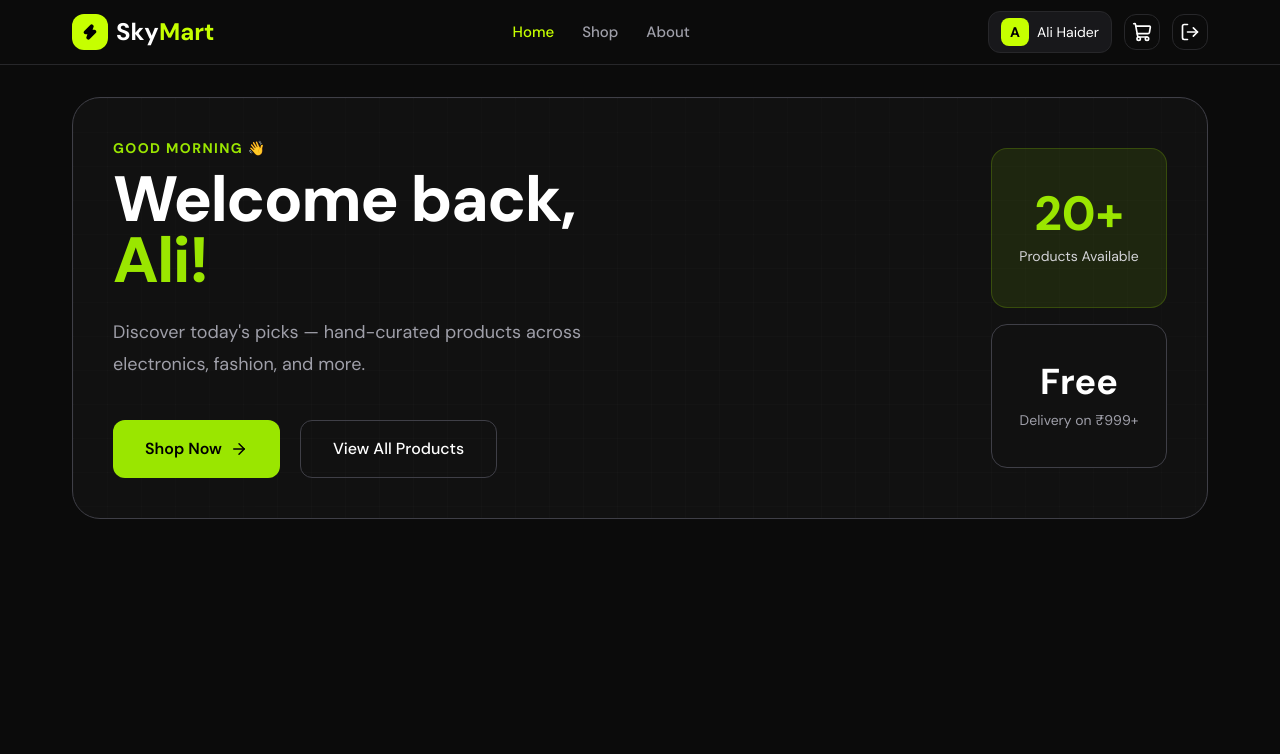
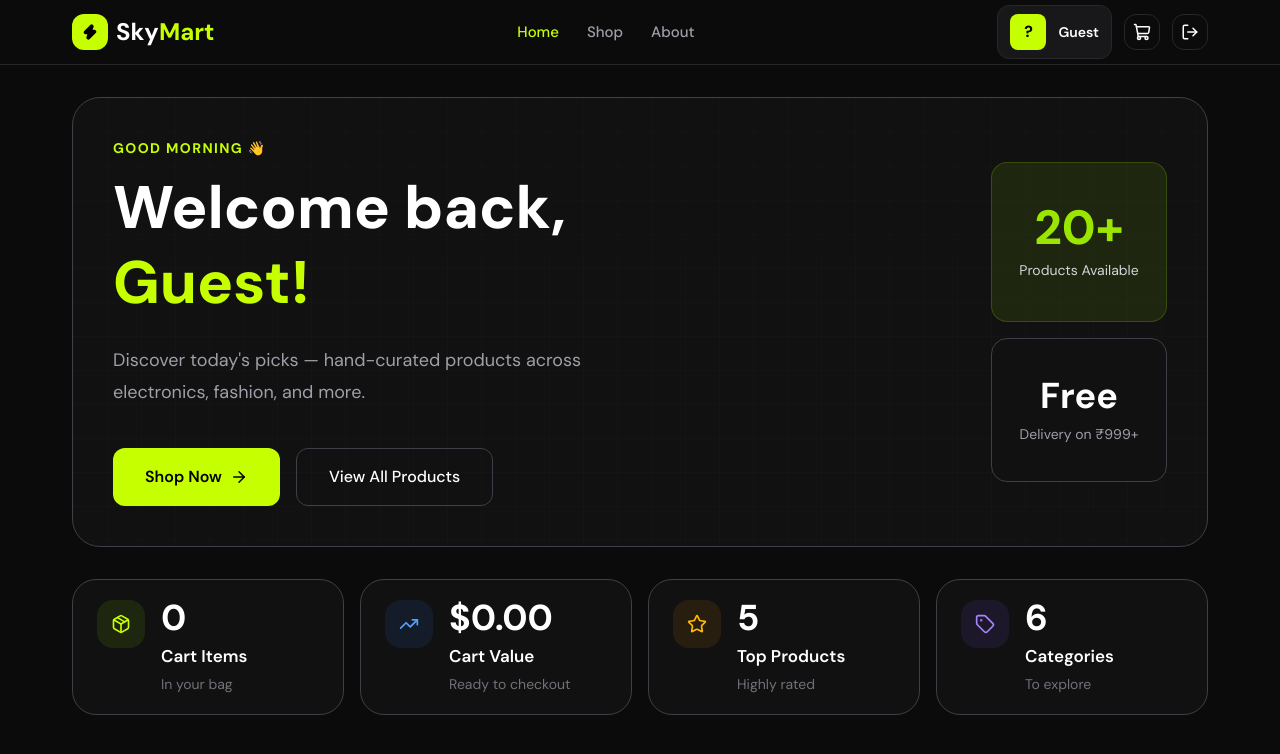
Before and after one commit to md-alihaider/cohort-3, a React (Vite) app in the folder Projects/SkyMart-Ecommerce/: page /home in a window 1280 px wide. Shown: the top 754 px of the page. Built offline with nearby package versions, Linux system fonts and the light colour scheme; sample sign-in values are in the browser's storage.

Commit message:
feat: implement user authentication context and enhance Navbar and Hero components with user-specific greetings and stats display

```diff
--- a/Projects/SkyMart-Ecommerce/src/components/components-layouts/Navbar.jsx
+++ b/Projects/SkyMart-Ecommerce/src/components/components-layouts/Navbar.jsx
@@ -1,9 +1,13 @@
-import { Link, NavLink } from "react-router";
+import { Link, NavLink, useNavigate } from "react-router";
 import { ShoppingCart, LogOut, Menu, X, Zap } from "lucide-react";
-import { useState } from "react";
+import { useContext, useState } from "react";
+import { Auth } from "/src/context/AuthContext";
 
 const Navbar = () => {
   const [open, setOpen] = useState(false);
+  const navigate = useNavigate();
+
+  const { loggedInUser, logout } = useContext(Auth);
 
   const navLinks = [
     { name: "Home", path: "/home" },
@@ -11,24 +15,31 @@ const Navbar = () => {
     { name: "About", path: "/about" },
   ];
 
+  const initials =
+    loggedInUser?.name
+      ?.split(" ")
+      .map((name) => name[0])
+      .join("")
+      .slice(0, 2)
+      .toUpperCase() || "?";
+
+  const logoutHandler = () => {
+    logout();
+    navigate("/login");
+  };
+
   return (
     <header className="sticky top-0 z-50 border-b border-zinc-800 bg-[#0B0B0B]">
       <div className="mx-auto flex h-16 max-w-300 items-center justify-between px-6 lg:px-8">
         {/* Logo */}
-        <Link to="/" className="flex items-center gap-3">
-          <div className="flex items-center gap-2">
-            <div className="flex h-9 w-9 items-center justify-center rounded-xl bg-primary">
-              <Zap
-                size={16}
-                strokeWidth={3}
-                className="fill-black text-black"
-              />
-            </div>
+        <Link to="/home" className="flex items-center gap-2">
+          <div className="flex h-9 w-9 items-center justify-center rounded-xl bg-primary">
+            <Zap size={16} strokeWidth={3} className="fill-black text-black" />
+          </div>
 
-            <h1 className="text-2xl font-bold">
-              Sky<span className="text-primary">Mart</span>
-            </h1>
-          </div>
+          <h1 className="text-2xl font-bold">
+            Sky<span className="text-primary">Mart</span>
+          </h1>
         </Link>
 
         {/* Desktop Navigation */}
@@ -50,20 +61,34 @@ const Navbar = () => {
 
         {/* Desktop Actions */}
         <div className="hidden lg:flex items-center gap-3">
-          <div className="flex items-center gap-2 rounded-xl border border-zinc-800 bg-zinc-900 px-3 py-1.5">
-            <div className="flex h-7 w-7 items-center justify-center rounded-lg bg-primary text-sm font-bold text-black">
-              A
+          {/* User Card */}
+          <div className="flex items-center gap-3 rounded-xl border border-zinc-800 bg-zinc-900 px-3 py-2">
+            <div className="flex h-9 w-9 items-center justify-center rounded-lg bg-primary font-bold text-black">
+              {initials}
             </div>
 
-            <span className="text-white text-sm">Ali Haider</span>
+            <div className="leading-tight">
+              <h3 className="text-sm font-semibold text-white">
+                {loggedInUser?.name || "Guest"}
+              </h3>
+
+              <p className="text-xs text-zinc-500">
+                {loggedInUser?.email || ""}
+              </p>
+            </div>
           </div>
 
-          <button className="w-9 h-9 rounded-xl border border-zinc-800 flex items-center justify-center text-white hover:border-lime-400 transition">
-            <ShoppingCart size={20} />
+          {/* Cart */}
+          <button className="relative flex h-9 w-9 items-center justify-center rounded-xl border border-zinc-800 text-white transition hover:border-primary">
+            <ShoppingCart size={18} />
           </button>
 
-          <button className="w-9 h-9 rounded-xl border border-zinc-800 flex items-center justify-center text-white hover:border-red-500 transition">
-            <LogOut size={20} />
+          {/* Logout */}
+          <button
+            onClick={logoutHandler}
+            className="flex h-9 w-9 items-center justify-center rounded-xl border border-zinc-800 text-white transition hover:border-red-500 hover:text-red-400"
+          >
+            <LogOut size={18} />
           </button>
         </div>
 
@@ -73,7 +98,10 @@ const Navbar = () => {
             <ShoppingCart size={18} />
           </button>
 
-          <button className="flex h-9 w-9 items-center justify-center rounded-lg border border-zinc-800 hover:border-red-500 transition">
+          <button
+            onClick={logoutHandler}
+            className="flex h-9 w-9 items-center justify-center rounded-lg border border-zinc-800 hover:border-red-500 transition"
+          >
             <LogOut size={18} />
           </button>
 
@@ -88,7 +116,24 @@ const Navbar = () => {
 
       {/* Mobile Menu */}
       {open && (
-        <div className="border-t border-zinc-800 bg-card lg:hidden">
+        <div className="border-t border-zinc-800 bg-[#151515] lg:hidden">
+          {/* Mobile User Card */}
+          <div className="mx-3 mt-3 flex items-center gap-3 rounded-xl border border-zinc-800 bg-zinc-900 p-3">
+            <div className="flex h-10 w-10 items-center justify-center rounded-lg bg-primary font-bold text-black">
+              {initials}
+            </div>
+
+            <div>
+              <h3 className="text-sm font-semibold text-white">
+                {loggedInUser?.fullName || "Guest"}
+              </h3>
+
+              <p className="text-xs text-zinc-500">
+                {loggedInUser?.email || ""}
+              </p>
+            </div>
+          </div>
+
           <nav className="flex flex-col py-3">
             {navLinks.map((link) => (
               <NavLink
--- a/Projects/SkyMart-Ecommerce/src/components/home/HeroLeft.jsx
+++ b/Projects/SkyMart-Ecommerce/src/components/home/HeroLeft.jsx
@@ -1,32 +1,57 @@
+import { useContext } from "react";
 import { ArrowRight } from "lucide-react";
+import { Auth } from "../../context/AuthContext";
 
 const HeroLeft = () => {
+  const { loggedInUser } = useContext(Auth);
+
+  // Get user's first name
+  const userName =
+    loggedInUser?.fullName?.split(" ")[0] ||
+    loggedInUser?.name?.split(" ")[0] ||
+    "Guest";
+
+  // Greeting based on current time
+  const hour = new Date().getHours();
+
+  let greeting = "";
+
+  if (hour >= 5 && hour < 12) {
+    greeting = "Good Morning";
+  } else if (hour >= 12 && hour < 17) {
+    greeting = "Good Afternoon";
+  } else if (hour >= 17 && hour < 21) {
+    greeting = "Good Evening";
+  } else {
+    greeting = "Good Night";
+  }
+
   return (
     <div className="max-w-155">
-      <p className="text-sm font-bold uppercase tracking-widest text-lime-400">
-        Good Morning 👋
+      <p className="text-sm font-bold uppercase tracking-widest text-primary">
+        {greeting} 👋
       </p>
 
-      <h1 className="mt-3 text-[64px] font-black leading-[0.95] tracking-tight text-white">
+      <h1 className="mt-3 text-5xl font-black leading-tight text-white md:text-6xl">
         Welcome back,
       </h1>
 
-      <h1 className="text-[64px] font-black leading-[0.95] tracking-tight text-lime-400">
-        Ali!
+      <h1 className="text-5xl font-black leading-tight text-primary md:text-6xl">
+        {userName}!
       </h1>
 
-      <p className="mt-6 max-w-130 text-[18px] leading-8 text-zinc-400">
+      <p className="mt-6 max-w-130 text-lg leading-8 text-zinc-400">
         Discover today's picks — hand-curated products across electronics,
         fashion, and more.
       </p>
 
-      <div className="mt-10 flex gap-5">
-        <button className="flex items-center gap-2 rounded-xl bg-lime-400 px-8 py-4 font-semibold text-black transition hover:scale-105">
+      <div className="mt-10 flex flex-wrap gap-4">
+        <button className="flex items-center gap-2 rounded-xl bg-primary px-8 py-4 font-semibold text-black transition hover:scale-105">
           Shop Now
           <ArrowRight size={18} />
         </button>
 
-        <button className="rounded-xl border border-zinc-700 px-8 py-4 font-medium text-white transition hover:border-lime-400">
+        <button className="rounded-xl border border-zinc-700 px-8 py-4 font-medium text-white transition hover:border-primary">
           View All Products
         </button>
       </div>
--- /dev/null
+++ b/Projects/SkyMart-Ecommerce/src/components/home/StatCard.jsx
@@ -0,0 +1,34 @@
+const StatCard = ({
+  icon: Icon,
+  iconBg,
+  iconColor,
+  value,
+  title,
+  subtitle,
+}) => {
+  return (
+    <div className="rounded-3xl border border-zinc-700 bg-card px-6 py-5 transition-all duration-300 hover:border-primary">
+      <div className="flex items-start gap-4">
+        {/* Icon */}
+        <div
+          className={`flex h-12 w-12 shrink-0 items-center justify-center rounded-2xl ${iconBg}`}
+        >
+          <Icon size={20} className={iconColor} />
+        </div>
+
+        {/* Content */}
+        <div>
+          <h2 className="text-[36px] font-bold leading-none text-white">
+            {value}
+          </h2>
+
+          <h3 className="mt-2 text-[17px] font-semibold text-white">{title}</h3>
+
+          <p className="mt-1 text-sm text-zinc-500">{subtitle}</p>
+        </div>
+      </div>
+    </div>
+  );
+};
+
+export default StatCard;
--- /dev/null
+++ b/Projects/SkyMart-Ecommerce/src/components/home/Stats.jsx
@@ -0,0 +1,52 @@
+import { Package, TrendingUp, Star, Tag } from "lucide-react";
+
+import StatCard from "./StatCard";
+
+const Stats = () => {
+  const stats = [
+    {
+      icon: Package,
+      iconBg: "bg-lime-400/10",
+      iconColor: "text-primary",
+      value: "0",
+      title: "Cart Items",
+      subtitle: "In your bag",
+    },
+    {
+      icon: TrendingUp,
+      iconBg: "bg-blue-500/10",
+      iconColor: "text-blue-400",
+      value: "$0.00",
+      title: "Cart Value",
+      subtitle: "Ready to checkout",
+    },
+    {
+      icon: Star,
+      iconBg: "bg-amber-500/10",
+      iconColor: "text-amber-400",
+      value: "5",
+      title: "Top Products",
+      subtitle: "Highly rated",
+    },
+    {
+      icon: Tag,
+      iconBg: "bg-violet-500/10",
+      iconColor: "text-violet-400",
+      value: "6",
+      title: "Categories",
+      subtitle: "To explore",
+    },
+  ];
+
+  return (
+    <section className="mt-8">
+      <div className="grid grid-cols-1 gap-4 sm:grid-cols-2 xl:grid-cols-4">
+        {stats.map((item) => (
+          <StatCard key={item.title} {...item} />
+        ))}
+      </div>
+    </section>
+  );
+};
+
+export default Stats;
--- a/Projects/SkyMart-Ecommerce/src/context/AuthContext.jsx
+++ b/Projects/SkyMart-Ecommerce/src/context/AuthContext.jsx
@@ -5,26 +5,56 @@ export const Auth = createContext();
 export const AuthProvider = ({ children }) => {
   const [showPassword, setShowPassword] = useState(false);
 
-  //All registered users
+  // All registered users
   const [registeredUsers, setRegisteredUsers] = useState(
     JSON.parse(localStorage.getItem("registeredUsers")) || [],
   );
 
-  //currently logged in user
+  // Currently logged-in user
   const [loggedInUser, setLoggedInUser] = useState(
-    JSON.parse(localStorage.getItem("loggedInUser")),
+    JSON.parse(localStorage.getItem("loggedInUser")) || null,
   );
-  console.log("registered user: ", registeredUsers);
-  console.log("logged in user: ", loggedInUser);
+
+  // Register a new user
+  const registerUser = (user) => {
+    const updatedUsers = [...registeredUsers, user];
+
+    setRegisteredUsers(updatedUsers);
+
+    localStorage.setItem("registeredUsers", JSON.stringify(updatedUsers));
+  };
+
+  // Login user
+  const login = (user) => {
+    setLoggedInUser(user);
+
+    localStorage.setItem("loggedInUser", JSON.stringify(user));
+  };
+
+  // Logout user
+  const logout = () => {
+    setLoggedInUser(null);
+
+    localStorage.removeItem("loggedInUser");
+  };
+
   return (
     <Auth.Provider
       value={{
+        // State
         registeredUsers,
-        setLoggedInUser,
-        setRegisteredUsers,
         loggedInUser,
         showPassword,
-        setShowPassword
+
+        // Actions
+        registerUser,
+        login,
+        logout,
+
+        // Utilities
+        setShowPassword,
+        setRegisteredUsers,
+        setLoggedInUser,
       }}
     >
       {children}
--- a/Projects/SkyMart-Ecommerce/src/pages/HomePage.jsx
+++ b/Projects/SkyMart-Ecommerce/src/pages/HomePage.jsx
@@ -1,9 +1,11 @@
 import Hero from "../components/home/Hero";
+import Stats from "../components/home/Stats";
 
 const Home = () => {
   return (
     <main className="mx-auto max-w-300 px-6 lg:px-8">
       <Hero />
+      <Stats/>
     </main>
   );
 };
```
